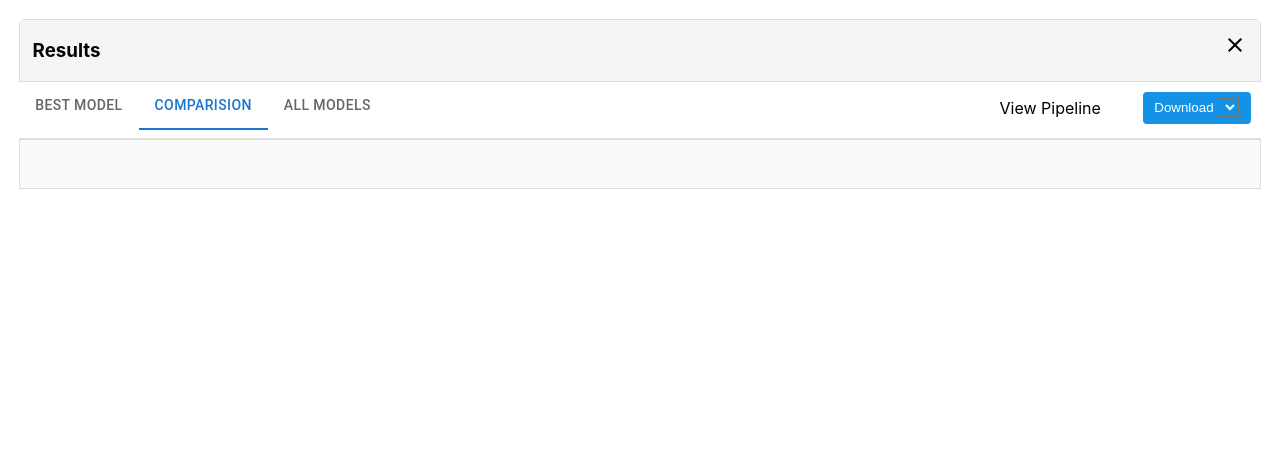
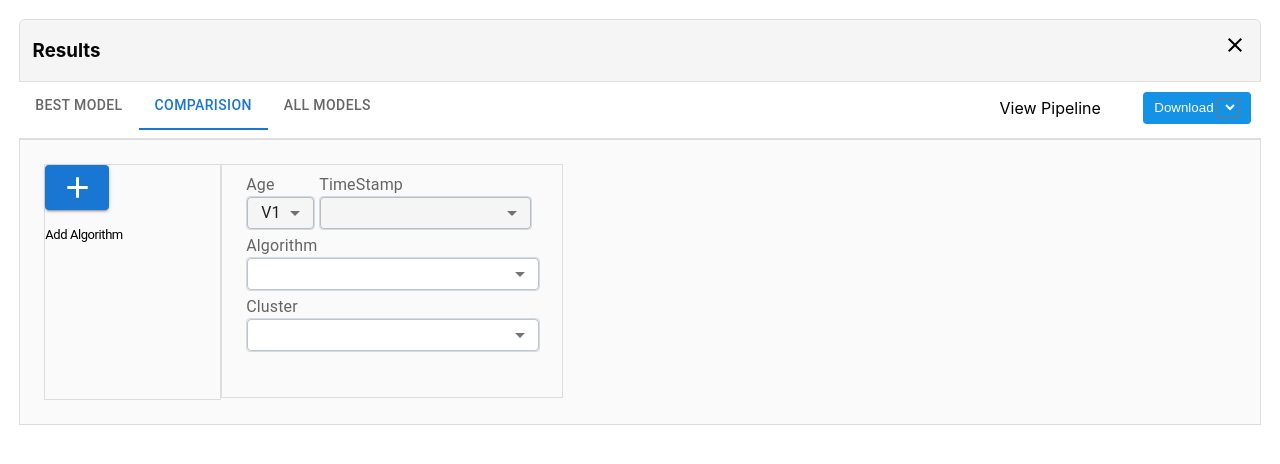
Before and after one commit to Nikhil9958/FinalNewgen, a React (Create React App) app: page / in a window 1280 px wide. Both pictures are taken after a click on the tab "COMPARISION". Shown: the top 464 px of the page. Built offline with nearby package versions, Linux system fonts and the light colour scheme.

Commit message:
Night Commit

```diff
--- a/src/Components/BasicTabs/BasicTabs.css
+++ b/src/Components/BasicTabs/BasicTabs.css
@@ -1,6 +1,4 @@
-.basictabs {
-
-}
+.basictabs {}
 
 
 .downloadBtn {
@@ -16,6 +14,7 @@
 
 
 }
+
 .viewPipeline {
     float: right;
     margin-right: 32px;
@@ -27,6 +26,7 @@
     color: #FFFFFF;
     opacity: 1;
 }
+
 .card-container {
     background: #FAFAFA 0% 0% no-repeat padding-box;
     border: 1px solid #DDDDDD;
@@ -34,3 +34,39 @@
     height: 100%;
 
 }
+
+.addAlgorithm {
+    top: 113px;
+    left: 24px;
+    width: 175px;
+    height: 234px;
+    background: #FAFAFA 0% 0% no-repeat padding-box;
+    border: 1px solid #DDDDDD;
+    opacity: 1;
+}
+
+.addButton {
+    /* Layout Properties */
+    width: 45px;
+    height: 45px;
+    margin: auto;
+    /* UI Properties */
+    background: #1492E6 0% 0% no-repeat padding-box;
+    opacity: 1;
+}
+
+.addAlgoText {
+    /* Layout Properties */
+    top: 252px;
+    left: 73px;
+    width: 78px;
+    height: 15px;
+    /* UI Properties */
+    color: var(--unnamed-color-000000);
+    text-align: left;
+    font: normal normal normal 13px/24px Roboto;
+    letter-spacing: -0.42px;
+    color: #000000;
+    opacity: 1;
+    box-sizing: border-box;
+}
--- a/src/Components/BasicTabs/BasicTabs.jsx
+++ b/src/Components/BasicTabs/BasicTabs.jsx
@@ -4,8 +4,20 @@ import Tabs from '@mui/material/Tabs';
 import Tab from '@mui/material/Tab';
 import Typography from '@mui/material/Typography';
 import Box from '@mui/material/Box';
+import AddIcon from '@mui/icons-material/Add';
+import { Button, Grid, InputLabel } from '@mui/material';
+import Select from '@mui/material/Select';
+import MenuItem from '@mui/material/MenuItem';
+
 import './BasicTabs.css'
+import Card from '../Card/Card';
 // import Main from '../Main/Main'
+
+const defaultFixedBoxValue = {
+  versionKey:'V1',
+  versionValue:'V1',
+  isDeletable : false
+}
 
 function TabPanel(props) {
   const { children, value, index, ...other } = props;
@@ -57,14 +69,23 @@ export default function BasicTabs() {
         </Tabs>
 
         <button className='downloadBtn'>Download <select name="types" id="downloadBtnId"></select> </button>
-          <p className='viewPipeline'>View Pipeline</p>
+        <p className='viewPipeline'>View Pipeline</p>
 
       </Box>
       <TabPanel value={value} index={0}>
         Best Model
       </TabPanel>
       <TabPanel value={value} index={1} className='card-container'>
-        {/* <Main /> */}
+        <div style={{ display: 'flex' }}>
+          <div className='addAlgorithm'>
+            <div style={{ height: '100%', width: '100%' }}>
+              <Button variant="contained" className='addButton'><AddIcon fontSize='large' /></Button>
+              <p className='addAlgoText'>Add Algorithm</p>
+            </div>
+          </div>
+
+          <Card data = {defaultFixedBoxValue} />
+        </div>
       </TabPanel>
       <TabPanel value={value} index={2}>
         All Models
--- a/src/Components/Card/Card.css
+++ b/src/Components/Card/Card.css
@@ -0,0 +1,65 @@
+.fixedCard {
+    top: 113px;
+    left: 198px;
+    width: 342px;
+    height: 234px;
+    background: #FAFAFA 0% 0% no-repeat padding-box;
+    border: 1px solid #DDDDDD;
+    opacity: 1;
+    padding: 0.5em 1em 1.5em 1.5em;
+    box-sizing: border-box;
+}
+
+.version {
+    /* Layout Properties */
+    width: 69px;
+    height: 34px;
+    /* UI Properties */
+    background: #F5F5F5 0% 0% no-repeat padding-box;
+    border: 1px solid #CFDBE6;
+    border-radius: 6px;
+    opacity: 1;
+}
+
+.timeStamp {
+    width: 213px;
+    height: 34px;
+    /* UI Properties */
+    background: #F5F5F5 0% 0% no-repeat padding-box;
+    border: 1px solid #CFDBE6;
+    border-radius: 6px;
+    opacity: 1;
+}
+
+.algorithm {
+    width: 294px;
+    height: 34px;
+    /* UI Properties */
+    background: #FFFFFF 0% 0% no-repeat padding-box;
+    border: 1px solid #CFDBE6;
+    border-radius: 6px;
+    opacity: 1;
+}
+
+.cluster {
+    width: 294px;
+    height: 34px;
+    /* UI Properties */
+    background: #FFFFFF 0% 0% no-repeat padding-box;
+    border: 1px solid #CFDBE6;
+    border-radius: 6px;
+    opacity: 1;
+}
+
+
+.cardCloseBtn {
+    float: right;
+}
+
+.formLabel {
+    text-align: left;
+    font: 13px Roboto;
+    letter-spacing: -0.42px;
+    color: #333646;
+    opacity: 1;
+}
--- a/src/Components/Card/Card.jsx
+++ b/src/Components/Card/Card.jsx
@@ -1,42 +1,50 @@
-import * as React from 'react';
-import Box from '@mui/material/Box';
-import Card from '@mui/material/Card';
-import CardActions from '@mui/material/CardActions';
-import CardContent from '@mui/material/CardContent';
-import Button from '@mui/material/Button';
-import Typography from '@mui/material/Typography';
+import React from 'react'
+import { Button, Grid, InputLabel } from '@mui/material';
+import Select from '@mui/material/Select';
+import MenuItem from '@mui/material/MenuItem';
+import CancelRoundedIcon from '@mui/icons-material/CancelRounded';
 
-const bull = (
-  <Box
-    component="span"
-    sx={{ display: 'inline-block', mx: '2px', transform: 'scale(0.8)' }}
-  >
-    •
-  </Box>
-);
+import './Card.css'
 
-export default function BasicCard() {
-  return (
-    <Card sx={{ minWidth: 275 }}>
-      <CardContent>
-        <Typography sx={{ fontSize: 14 }} color="text.secondary" gutterBottom>
-          Word of the Day
-        </Typography>
-        <Typography variant="h5" component="div">
-          be{bull}nev{bull}o{bull}lent
-        </Typography>
-        <Typography sx={{ mb: 1.5 }} color="text.secondary">
-          adjective
-        </Typography>
-        <Typography variant="body2">
-          well meaning and kindly.
-          <br />
-          {'"a benevolent smile"'}
-        </Typography>
-      </CardContent>
-      <CardActions>
-        <Button size="small">Learn More</Button>
-      </CardActions>
-    </Card>
-  );
+const Card = (props) => {
+
+    return (
+        <div className='fixedCard'>
+           {props.data.isDeletable && <CancelRoundedIcon fontSize='small' color='disabled' className = 'cardCloseBtn'/>}
+            <Grid container spacing={0.5}>
+                <Grid item >
+                    <InputLabel id="version-label" className='formLabel'>Age</InputLabel>
+                    <Select value={props.data.versionKey} labelId='version-label' className='version'>
+                        <MenuItem value={props.data.versionKey}>{props.data.versionValue}</MenuItem>
+                    </Select>
+                </Grid>
+                <Grid item >
+                    <InputLabel id="timestamp-label" className='formLabel'>TimeStamp</InputLabel>
+                    <Select value={'V1'} labelId='timestamp-label' className='timeStamp'>
+                        <MenuItem value={10}>Ten</MenuItem>
+                        <MenuItem value={20}>Twenty</MenuItem>
+                        <MenuItem value={30}>Thirty</MenuItem>
+                    </Select>
+                </Grid>
+                <Grid item>
+                    <InputLabel id="algorithm-label" className='formLabel'>Algorithm</InputLabel>
+                    <Select value={'V1'} labelId='algorithm-label' className='algorithm'>
+                        <MenuItem value={10}>Ten</MenuItem>
+                        <MenuItem value={20}>Twenty</MenuItem>
+                        <MenuItem value={30}>Thirty</MenuItem>
+                    </Select>
+                </Grid>
+                <Grid item>
+                    <InputLabel id="cluster-label" className='formLabel'>Cluster</InputLabel>
+                    <Select value={'V1'} labelId='cluster-label' className='cluster'>
+                        <MenuItem value={10}>Ten</MenuItem>
+                        <MenuItem value={20}>Twenty</MenuItem>
+                        <MenuItem value={30}>Thirty</MenuItem>
+                    </Select>
+                </Grid>
+            </Grid>
+        </div>
+    )
 }
+
+export default Card
```
